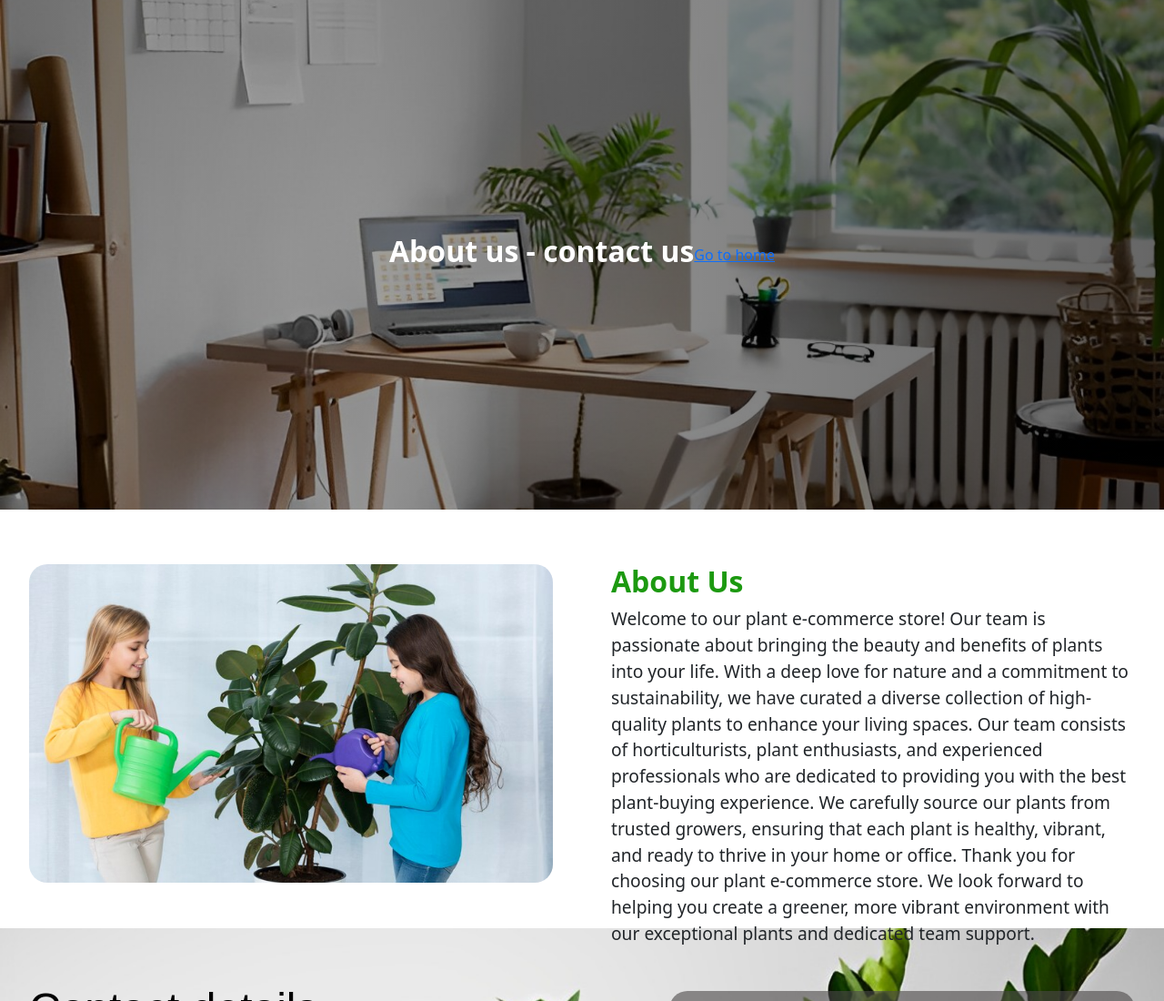
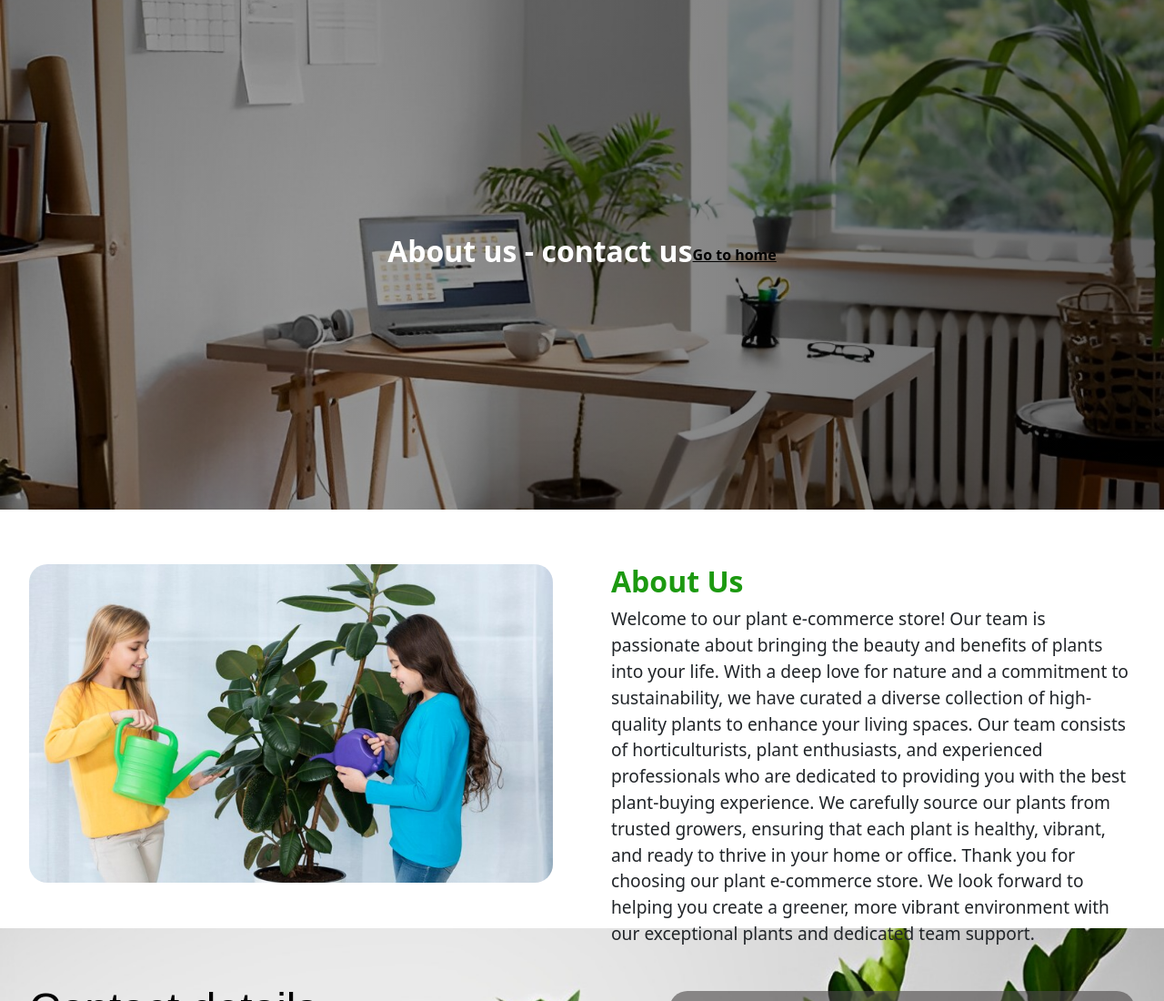
Before and after one commit to Fredizy/plant, a plain HTML site: page about.html in a window 1280 px wide. Shown: the top 1100 px of the page at 91% size. Drawn offline with nearby package versions, Linux system fonts and the light colour scheme.

Commit message:
modified:   about.html 	modified:   index.html

```diff
--- a/about.html
+++ b/about.html
@@ -11,14 +11,14 @@
     <link rel="stylesheet" href="static/bootstrap.min.css">
     <link rel="preconnect" href="https://fonts.gstatic.com" crossorigin>
     <link href="https://fonts.googleapis.com/css2?family=Cabin:wght@600&display=swap" rel="stylesheet">
-    <title>Document</title>
+    <title></title>
 </head>
 <body>
 
      <!-- landing page -->
      <div id="contact"  class="landing">
         <h2 style="top: 30px; left: 20px;">About us - contact us</h2>
-        <a style="top: 30px; left: 20px;"" href="#">Go to home</a>
+        <a style=" font-weight: 900; color: black" href="index.html">Go to home</a>
     </div>
     <!-- About Us Start -->
     <div class="about-us">
```
Also changed, not shown: index.html (+1 -1 lines).
